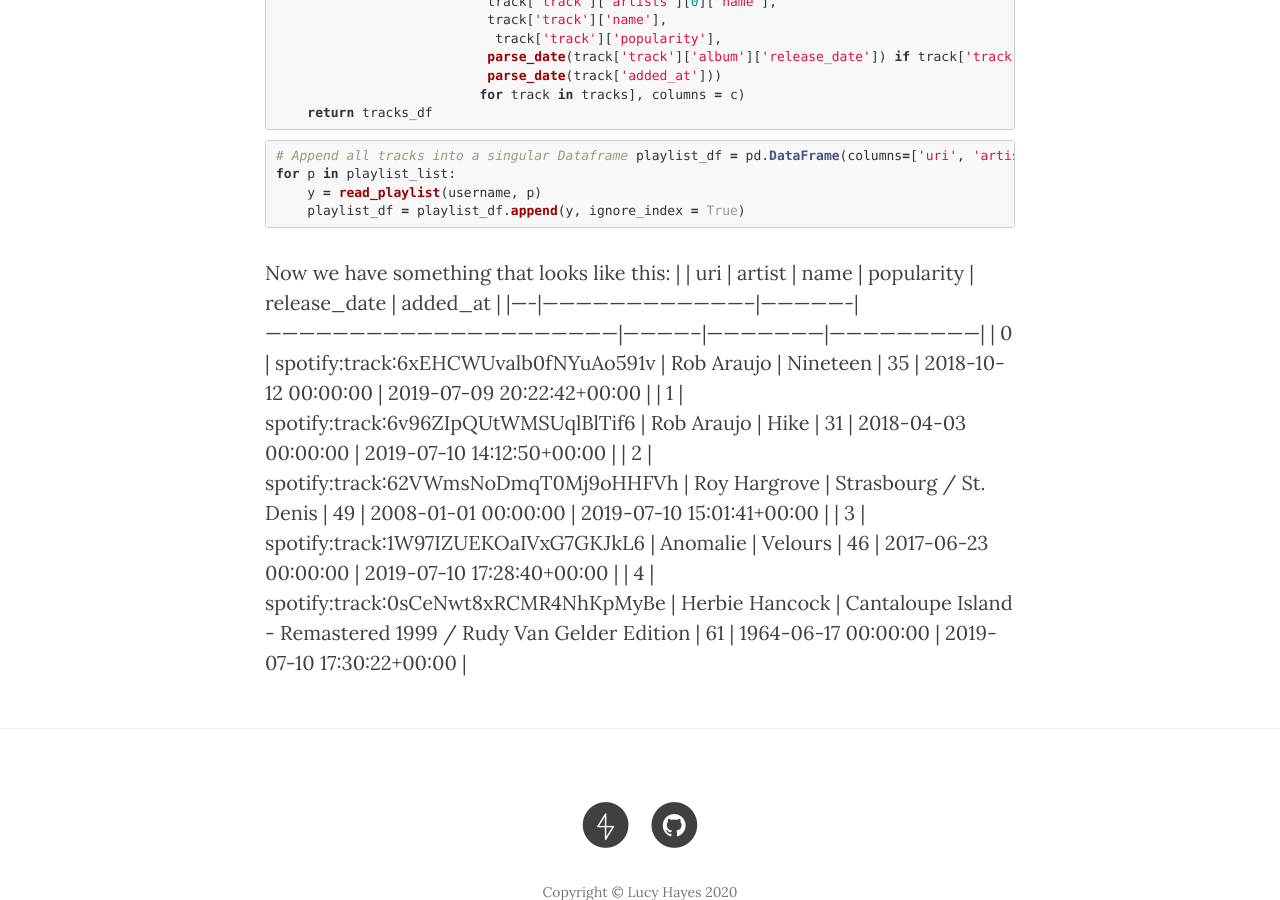
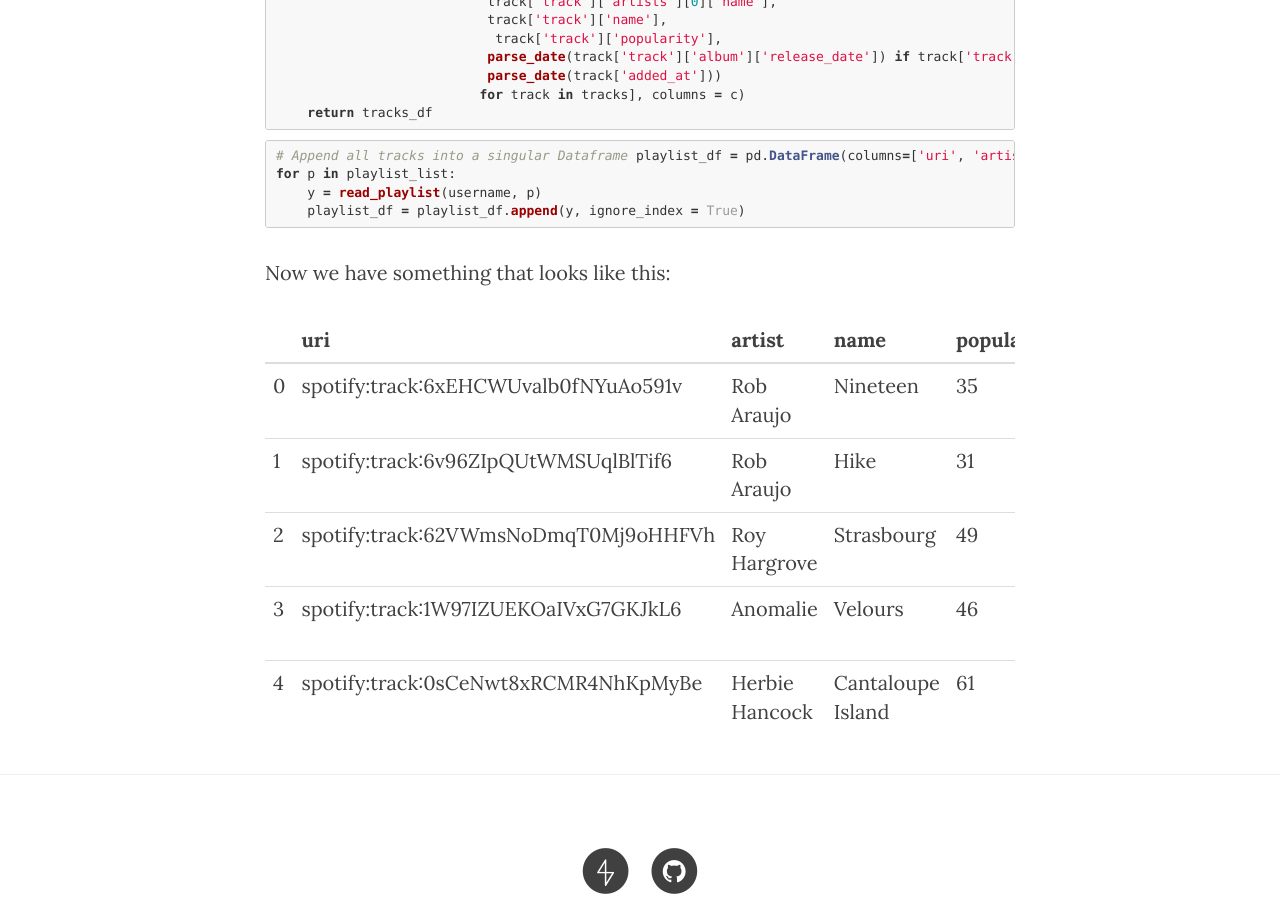
Before and after one commit to lucyahayes/luicyfruit.github.io, a Jekyll site: the page built from spotify_writeup.md, in a window 1280 px wide and 900 px high, scrolled down 2387 px. Built offline with Jekyll 4.4.1, drawn with Linux system fonts in a browser that asks for light colours; nearby versions of some CDN libraries; our own code applies the rules of GitHub Pages for plain Markdown files.

Commit message:
Update spotify_writeup.md

````diff
--- a/spotify_writeup.md
+++ b/spotify_writeup.md
@@ -72,10 +72,11 @@ for p in playlist_list:
     playlist_df = playlist_df.append(y, ignore_index = True)
 ```
 Now we have something that looks like this:
-|    | uri                                  | artist         | name                                                          |   popularity | release_date        | added_at                  |
-|----|--------------------------------------|----------------|---------------------------------------------------------------|--------------|---------------------|---------------------------|
-|  0 | spotify:track:6xEHCWUvalb0fNYuAo591v | Rob Araujo     | Nineteen                                                      |           35 | 2018-10-12 00:00:00 | 2019-07-09 20:22:42+00:00 |
-|  1 | spotify:track:6v96ZIpQUtWMSUqlBlTif6 | Rob Araujo     | Hike                                                          |           31 | 2018-04-03 00:00:00 | 2019-07-10 14:12:50+00:00 |
-|  2 | spotify:track:62VWmsNoDmqT0Mj9oHHFVh | Roy Hargrove   | Strasbourg / St. Denis                                        |           49 | 2008-01-01 00:00:00 | 2019-07-10 15:01:41+00:00 |
-|  3 | spotify:track:1W97IZUEKOaIVxG7GKJkL6 | Anomalie       | Velours                                                       |           46 | 2017-06-23 00:00:00 | 2019-07-10 17:28:40+00:00 |
-|  4 | spotify:track:0sCeNwt8xRCMR4NhKpMyBe | Herbie Hancock | Cantaloupe Island - Remastered 1999 / Rudy Van Gelder Edition |           61 | 1964-06-17 00:00:00 | 2019-07-10 17:30:22+00:00 |
+
+|    | uri                                  | artist         | name             | popularity | release_date| added_at   |
+|----|--------------------------------------|----------------|------------------|------------|-------------|------------|
+|  0 | spotify:track:6xEHCWUvalb0fNYuAo591v | Rob Araujo     | Nineteen         |         35 | 2018-10-12  | 2019-07-09 |
+|  1 | spotify:track:6v96ZIpQUtWMSUqlBlTif6 | Rob Araujo     | Hike             |         31 | 2018-04-03  | 2019-07-10 |
+|  2 | spotify:track:62VWmsNoDmqT0Mj9oHHFVh | Roy Hargrove   | Strasbourg       |         49 | 2008-01-01  | 2019-07-10 |
+|  3 | spotify:track:1W97IZUEKOaIVxG7GKJkL6 | Anomalie       | Velours          |         46 | 2017-06-23  | 2019-07-10 |
+|  4 | spotify:track:0sCeNwt8xRCMR4NhKpMyBe | Herbie Hancock | Cantaloupe Island|         61 | 1964-06-17  | 2019-07-10 |
````
